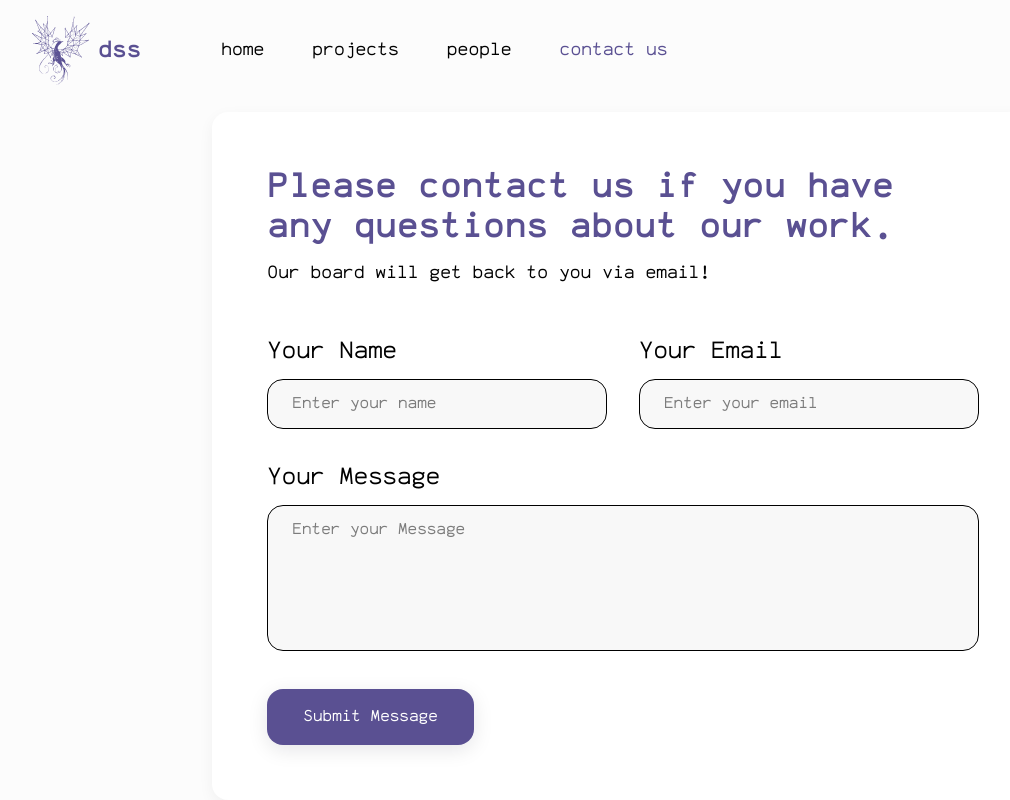
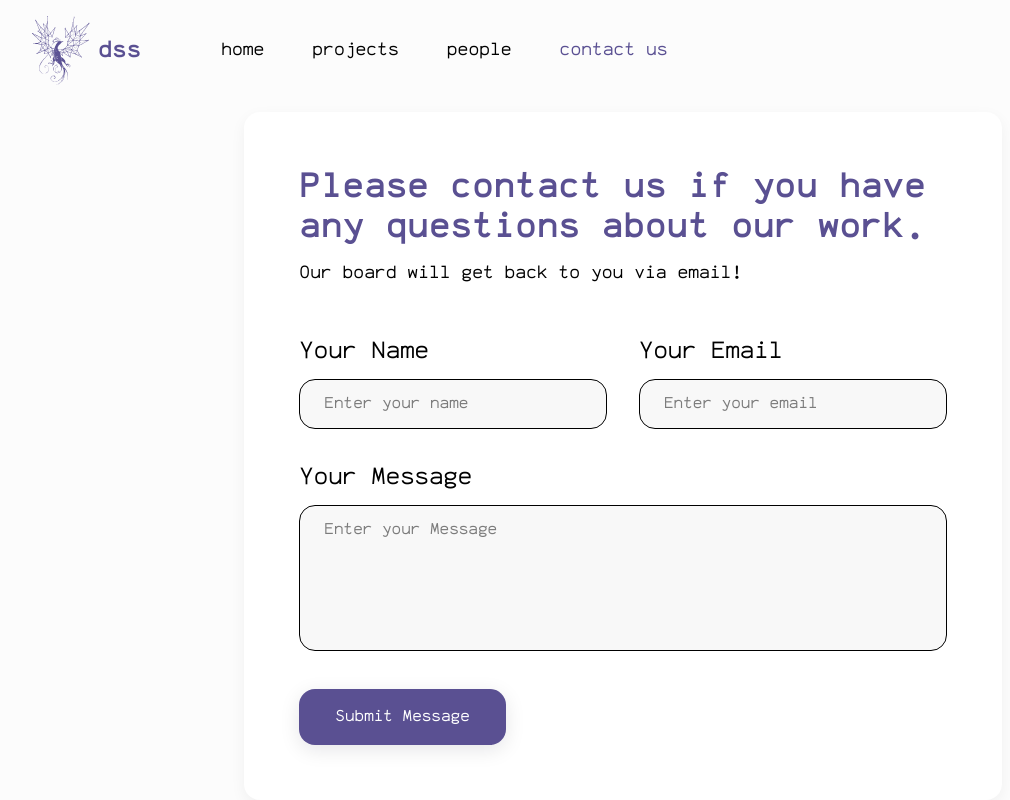
Before and after one commit to vincent1925/uchicago-dss, a Next.js app: page /contact in a window 1280 px wide. Shown: the top 800 px of the page, without its empty margins (17-1027 px from the left). Built offline with nearby package versions, Linux system fonts and the light colour scheme.

Commit message:
made containers consistent

```diff
--- a/src/components/Contact/index.tsx
+++ b/src/components/Contact/index.tsx
@@ -57,11 +57,11 @@ const Contact = () => {
   };
 //TODO(markxiong0122): figure out CORS here and add error handling for the fetch request
   return (
-    <section id="contact" className="flex justify-center items-center overflow-hidden py-16 md:py-20 lg:py-28">
-        <div className="flex justify-center">
+    <section id="contact" className="flex items-center justify-center overflow-hidden py-16 md:py-20 lg:py-28">
+        <div className="container flex justify-center">
           <div className="w-full px-4 lg:w-7/12 xl:w-8/12">
             <div
-              className="mb-12 rounded-2xl bg-white px-8 py-11 shadow-three dark:bg-gray-dark-2xl:p-[55px] lg:mb-5 lg:px-8 xl:p-[55px]"
+              className="mb-12 rounded-2xl bg-white px-8 py-11 shadow-three dark:bg-gray-dark lg:mb-5 lg:px-8 xl:p-[55px]"
               data-wow-delay=".15s
               "
             >
--- a/src/components/People/people.tsx
+++ b/src/components/People/people.tsx
@@ -7,7 +7,7 @@ import board from "./data/board";
 const People: React.FC = () => {
   return (
     <section className="bg-custom-purple pt-12 md:pt-18 lg:pt-24">
-      <div className="mx-auto max-w-screen-xl px-6 py-8 lg:px-9 lg:py-10">
+      <div className="container py-8 lg:py-10">
         <div className="mx-auto mb-8 max-w-screen-xl text-center lg:mb-16">
           <SectionTitle
             title="meet our board!"
```
